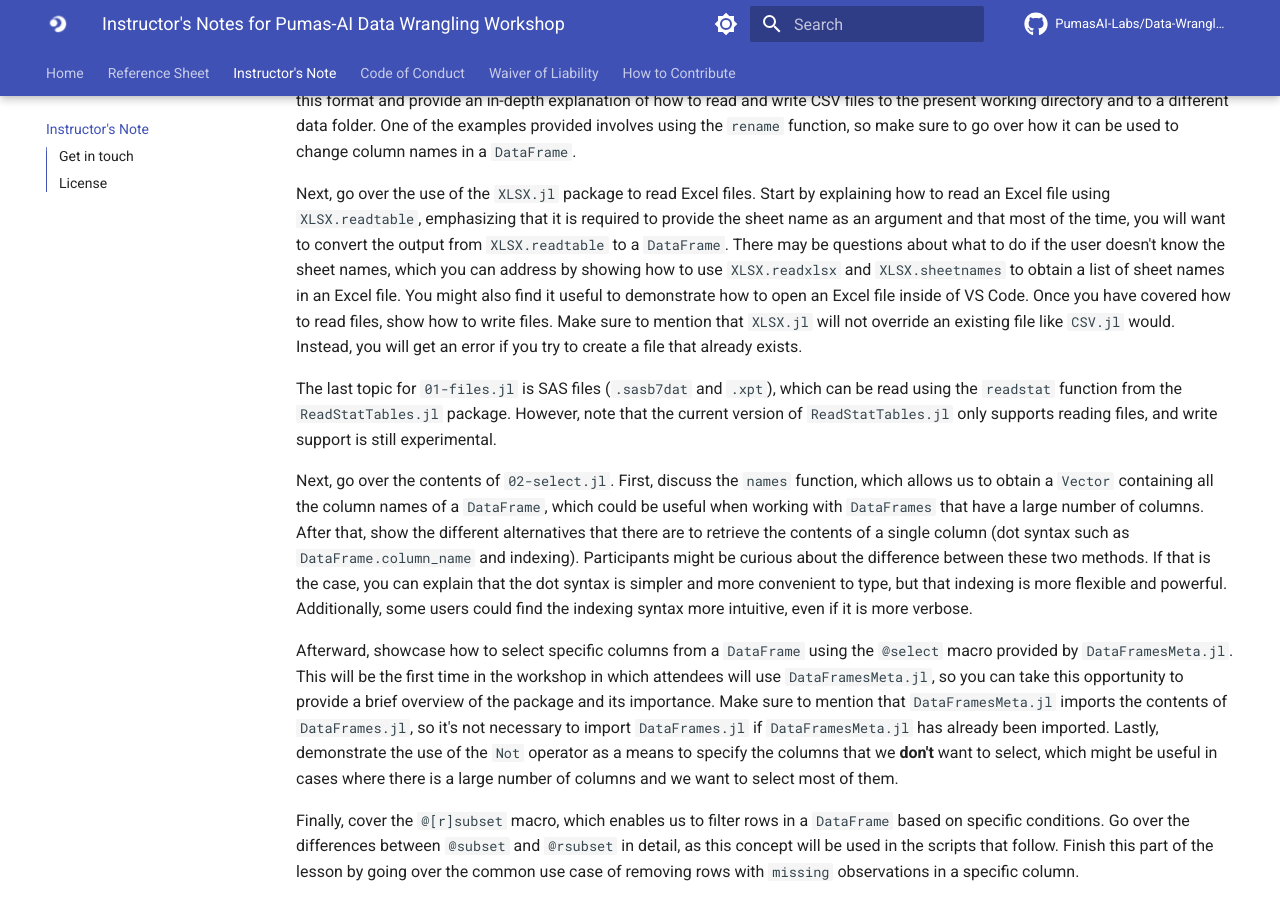
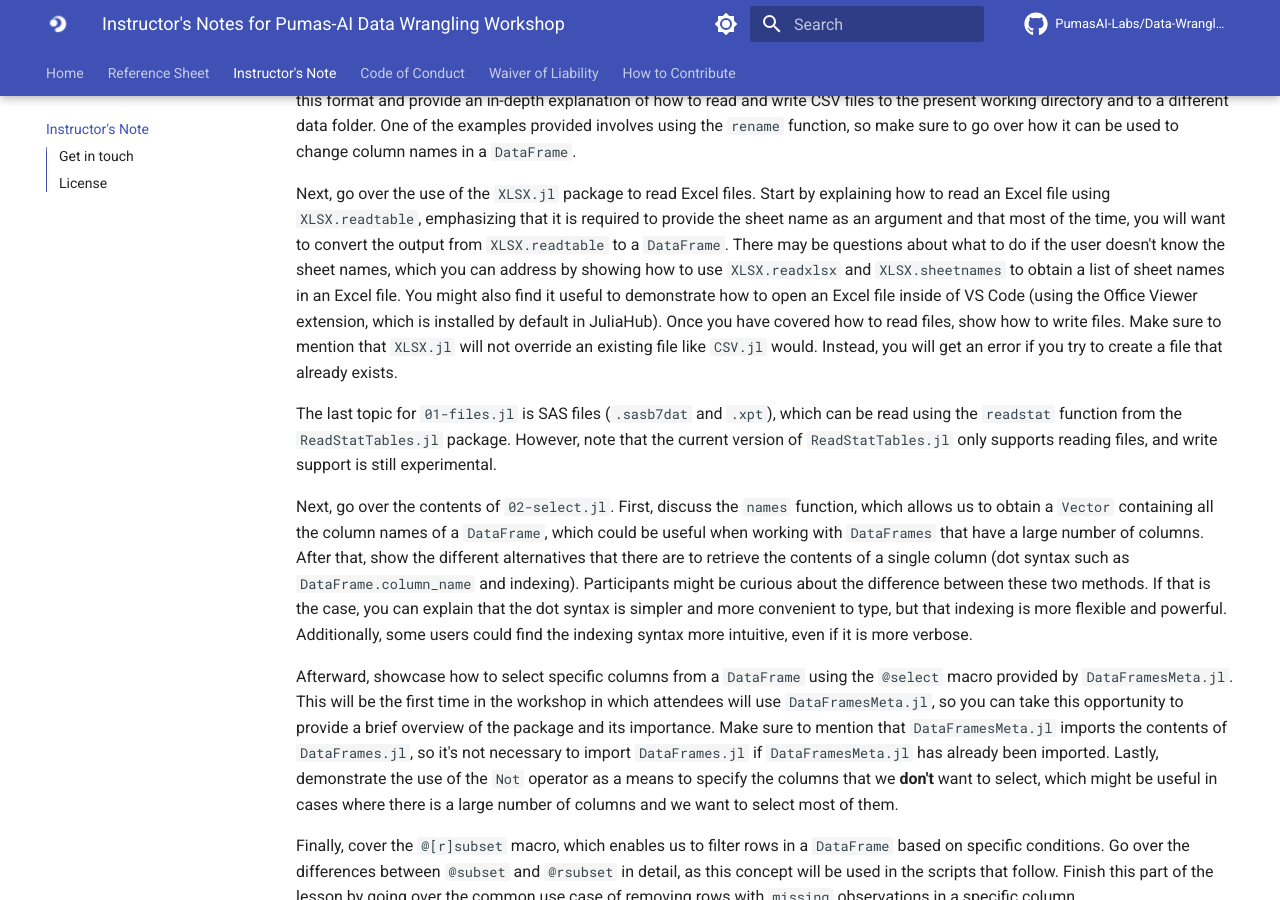
Before and after one commit to PumasAI-Labs/Data-Wrangling, an MkDocs documentation site: the page built from docs/instructors.md, in a window 1280 px wide and 900 px high, scrolled down 337 px. Built offline with MkDocs 1.6.1 and Material for MkDocs 9.7.7, drawn with Linux system fonts in a browser that asks for light colours; comment, search, counter and statistics services are not loaded.

Commit message:
Added note about Office Viewer

```diff
--- a/docs/instructors.md
+++ b/docs/instructors.md
@@ -17,8 +17,9 @@ Next, go over the use of the `XLSX.jl` package to read Excel files. Start by exp
 required to provide the sheet name as an argument and that most of the time, you will want to convert the output from `XLSX.readtable` to a `DataFrame`.
 There may be questions about what to do if the user doesn't know the sheet names, which you can address by showing how to use `XLSX.readxlsx` and
 `XLSX.sheetnames` to obtain a list of sheet names in an Excel file. You might also find it useful to demonstrate how to open an Excel file inside of
-VS Code. Once you have covered how to read files, show how to write files. Make sure to mention that `XLSX.jl` will not override an existing file like `CSV.jl`
-would. Instead, you will get an error if you try to create a file that already exists.
+VS Code (using the Office Viewer extension, which is installed by default in JuliaHub). Once you have covered how to read files, show how to write files. Make
+sure to mention that `XLSX.jl` will not override an existing file like `CSV.jl` would. Instead, you will get an error if you try to create a file that
+already exists.
 
 The last topic for `01-files.jl` is SAS files (`.sasb7dat` and `.xpt`), which can be read using the `readstat` function from the `ReadStatTables.jl` package.
 However, note that the current version of `ReadStatTables.jl` only supports reading files, and write support is still experimental.
```
